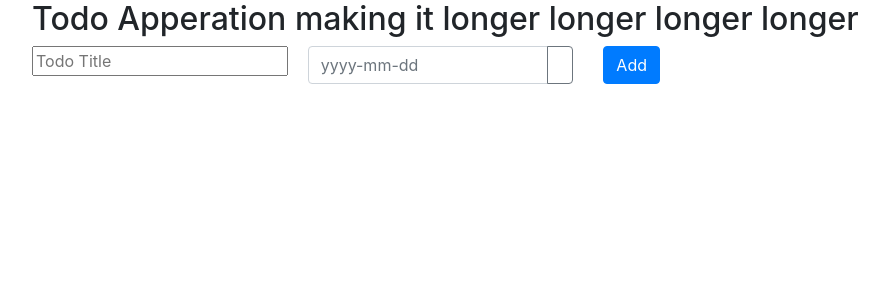
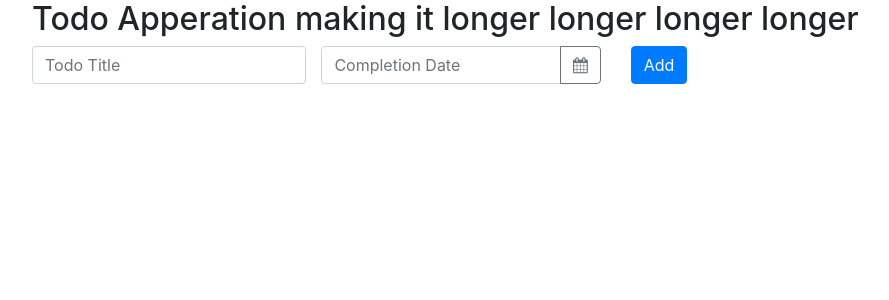
Before and after one commit to MyNameIsSpencer/ang-todo, an Angular app: page / in a window 1280 px wide. Shown: the top 300 px of the page, without its empty margins (38-927 px from the left). Built offline with nearby package versions, Linux system fonts and the light colour scheme.

Commit message:
add calendar icon

```diff
--- a/src/app/app.component.html
+++ b/src/app/app.component.html
@@ -7,14 +7,16 @@
     <form class="form-inline">
       <div class="form-row">
         <div class="col-md-5">
-          <input type="text" placeholder="Todo Title">
+          <input type="text" name="title" class="form-control" placeholder="Todo Title" autocomplete="off">
         </div>
         <div class="col-md-5">
           <div class="form-group">
             <div class="input-group">
-              <input class="form-control" placeholder="yyyy-mm-dd" name="dp" ngbDatepicker #d="ngbDatepicker">
+              <input class="form-control" placeholder="Completion Date" name="dp" ngbDatepicker #d="ngbDatepicker">
               <div class="input-group-append">
-                <button class="btn btn-outline-secondary calendar" (click)="d.toggle()" type="button"></button>
+                <button class="btn btn-outline-secondary calendar" (click)="d.toggle()" type="button">
+                  <i class="fa fa-calendar "></i>
+                </button>
               </div>
             </div>
           </div>
```
